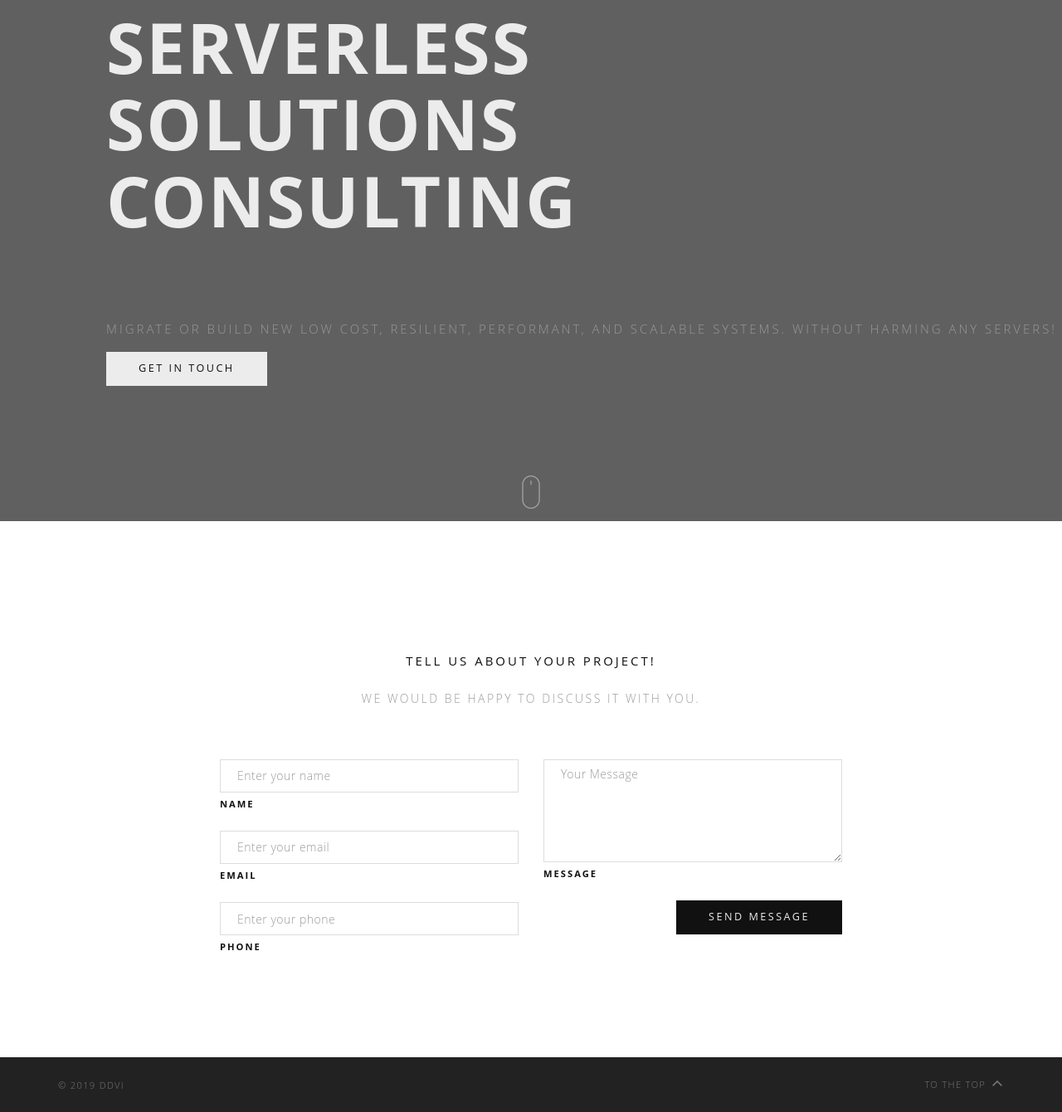
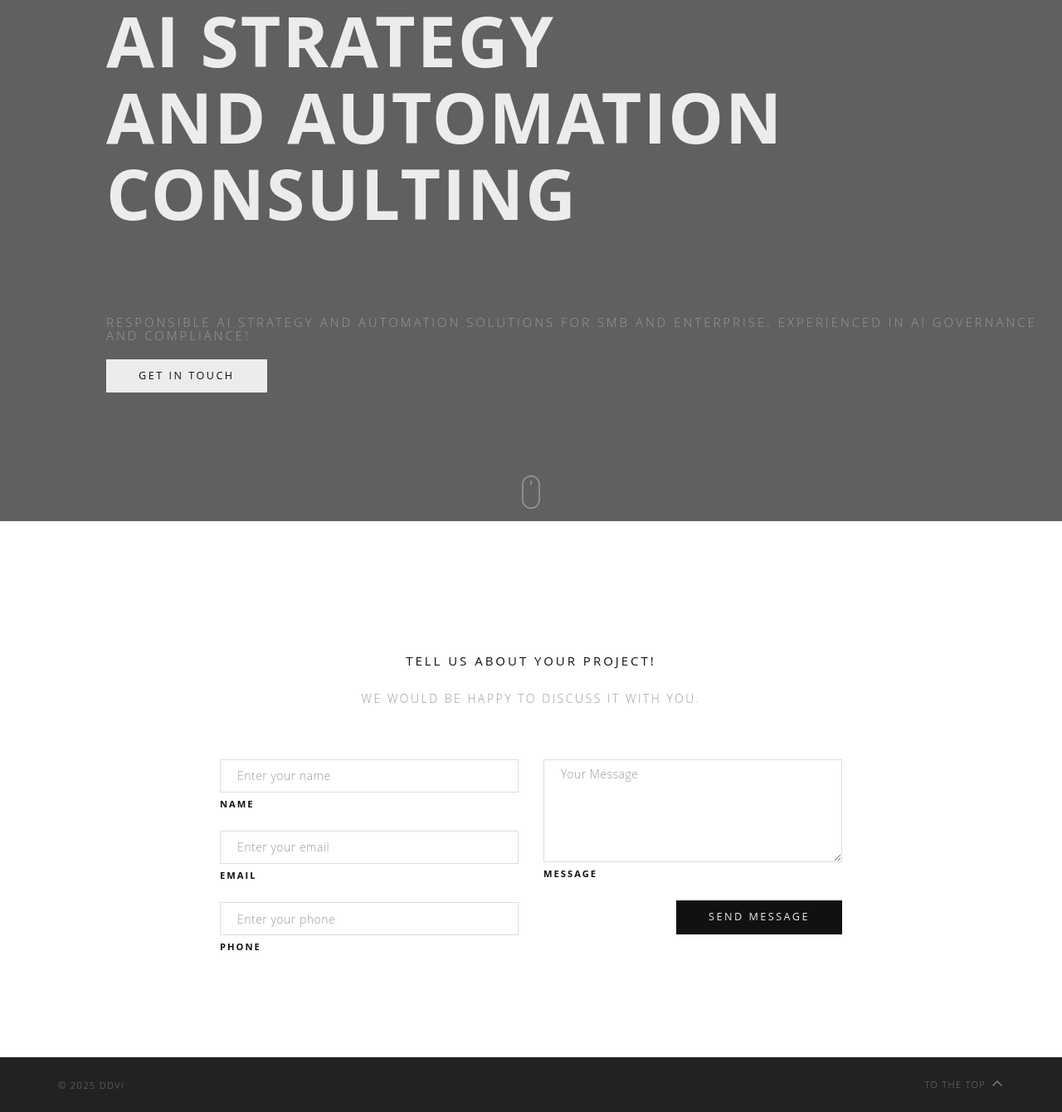
Before and after one commit to dondavi/cloud713.ddvi.ws, a plain HTML site: page index.html in a window 1280 px wide. Shown: the part 172-1512 px from the top of the page at 83% size. Drawn offline with Linux system fonts and the light colour scheme.

Commit message:
updated to AI consulting

```diff
--- a/index.html
+++ b/index.html
@@ -86,8 +86,8 @@
             <div class="hero-content-wrapper">
               <div class="hero-content">
 
-                <h3 class="hero-lead wow fadeInLeft" data-wow-duration="1.5s">Serverless<br> Solutions<br> Consulting</h1>
-                <h4 class="h-alt hero-subheading wow fadeIn" data-wow-duration="2s" data-wow-delay=".7s">Migrate or build new low cost, resilient, performant, and scalable systems. Without harming any servers!</h4>
+                <h3 class="hero-lead wow fadeInLeft" data-wow-duration="1.5s">AI Strategy<br> and Automation<br> Consulting</h1>
+                <h4 class="h-alt hero-subheading wow fadeIn" data-wow-duration="2s" data-wow-delay=".7s">Responsible AI strategy and automation solutions for SMB and Enterprise. Experienced in AI governance and compliance!</h4>
                 <a href="#contact" class="btn btn-light wow fadeIn" data-wow-duration="2s" data-wow-delay="1s">Get in touch</a>
               </div>
             </div>
@@ -167,7 +167,7 @@
               <div class="row">
 
                 <div class="col-md-6">
-                  <small>&copy; 2019 ddvi </small>
+                  <small>&copy; 2025 ddvi </small>
                 </div>
 
                 <div class="col-md-6">
```
